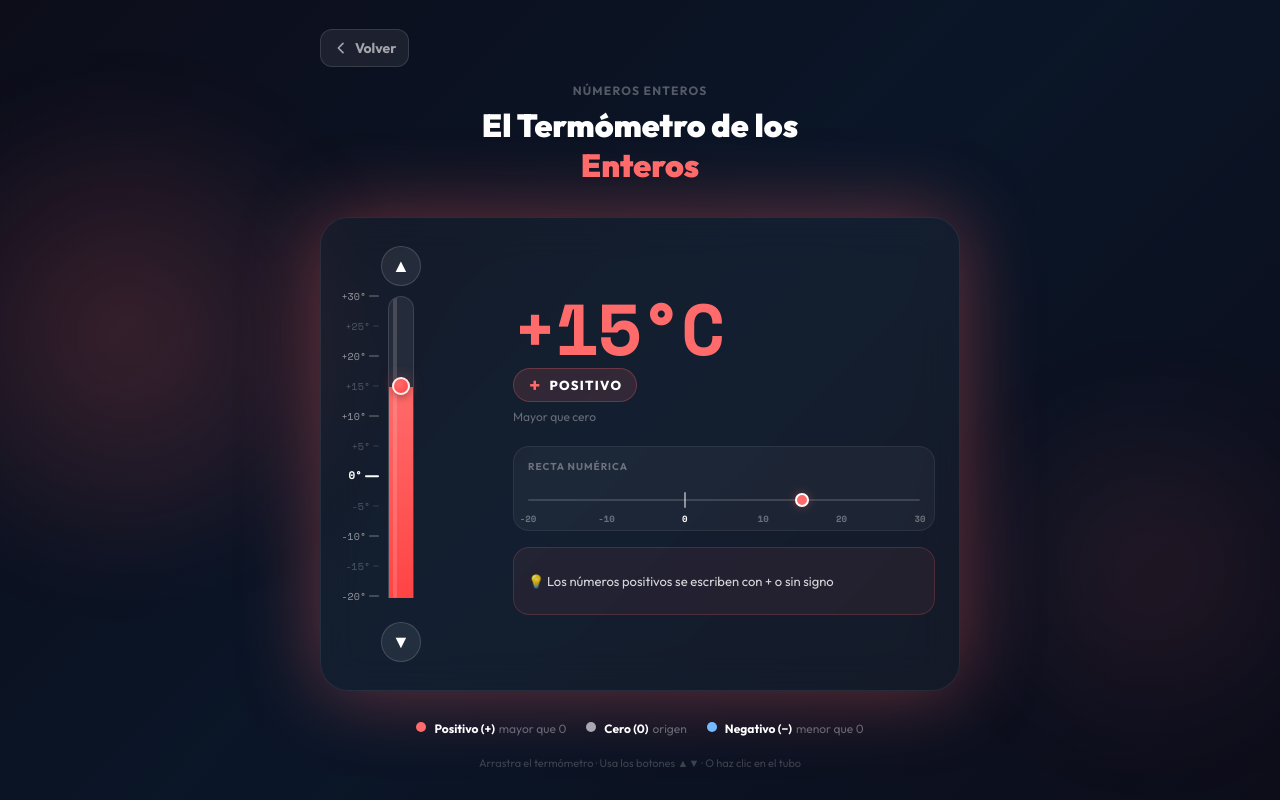
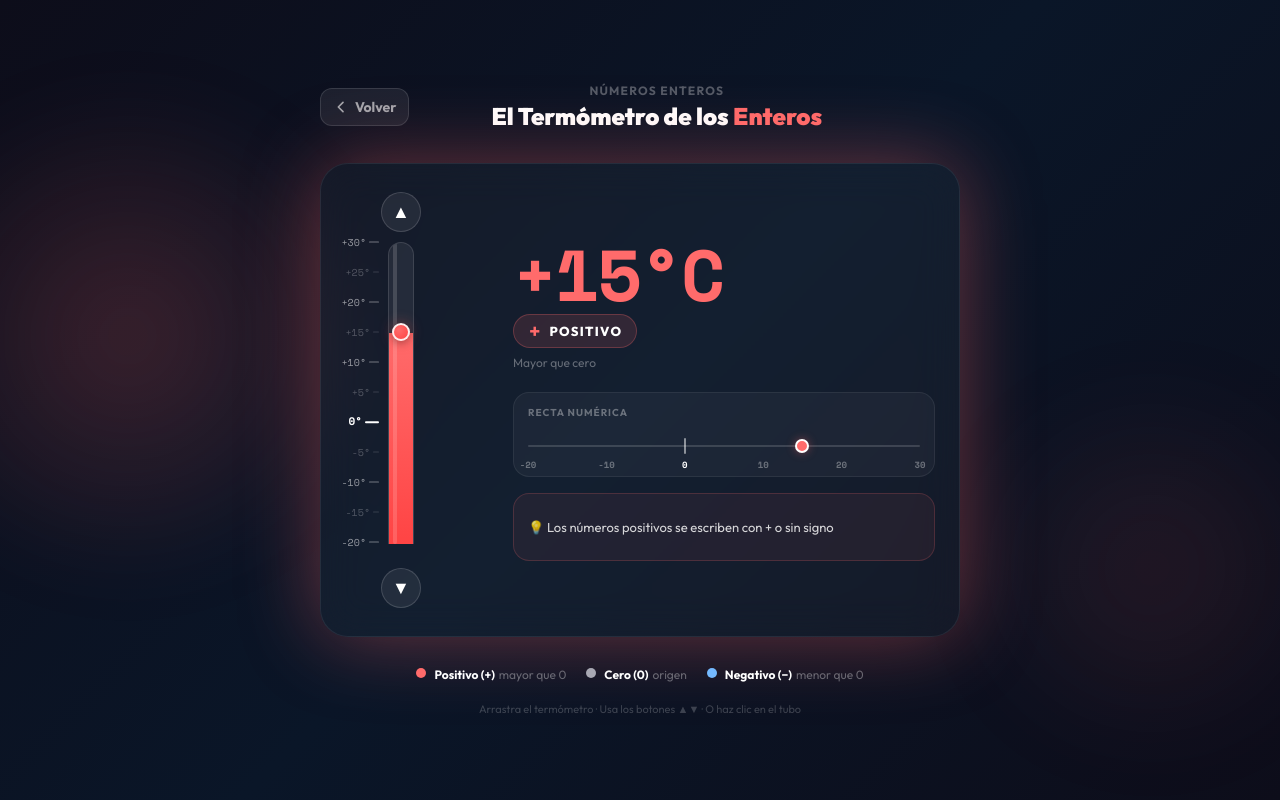
Before and after one commit to tucno21/matematica, a React (Vite) app: page /intro-enteros in a window 1280 px wide. Built offline with nearby package versions, Linux system fonts and the light colour scheme.

Commit message:
mejorar visualizacion de termometro enteros

```diff
--- a/src/views/IntroEnterosView.tsx
+++ b/src/views/IntroEnterosView.tsx
@@ -240,14 +240,13 @@ export default function TermometroEnteros() {
             {/* ── Header: back button + title ── */}
             <div
                 className="w-full z-10"
-                style={{ maxWidth: 640, marginBottom: 32, textAlign: "center" }}
+                style={{ maxWidth: 640, marginBottom: 32 }}
             >
-                {/* Back button */}
-                <div className="flex items-center mb-4">
+                <div className="flex items-center gap-3">
                     <button
                         type="button"
                         onClick={() => navigate(-1)}
-                        className="flex items-center gap-1.5 px-3 py-2 rounded-xl text-sm font-bold transition-all active:scale-95"
+                        className="flex items-center gap-1.5 px-3 py-2 rounded-xl text-sm font-bold transition-all active:scale-95 shrink-0"
                         style={{
                             background: "rgba(255,255,255,0.07)",
                             border: "1px solid rgba(255,255,255,0.12)",
@@ -273,24 +272,27 @@ export default function TermometroEnteros() {
                         </svg>
                         <span className="hidden sm:inline">Volver</span>
                     </button>
-                </div>
 
+                    <div className="flex-1 text-center">
                         <p
-                    className="text-xs font-bold tracking-widest uppercase mb-1.5"
+                            className="text-xs font-bold tracking-widest uppercase mb-0.5"
                             style={{ color: "rgba(255,255,255,0.3)" }}
                         >
                             Números Enteros
                         </p>
                         <h1
                             className="font-black m-0 leading-tight"
-                    style={{ color: "#fff", fontSize: "clamp(22px,4vw,32px)" }}
+                            style={{ color: "#fff", fontSize: "clamp(16px,3vw,24px)" }}
                         >
                             El Termómetro de los{" "}
-                    <br />
                             <span style={{ color: colors.primary, transition: "color 0.5s ease" }}>
                                 Enteros
                             </span>
                         </h1>
+                    </div>
+
+                    <div className="shrink-0" style={{ width: 56 }} />
+                </div>
             </div>
 
             {/* ── Main card ── */}
```
Lines whose indentation alone changed are shown as unchanged.
